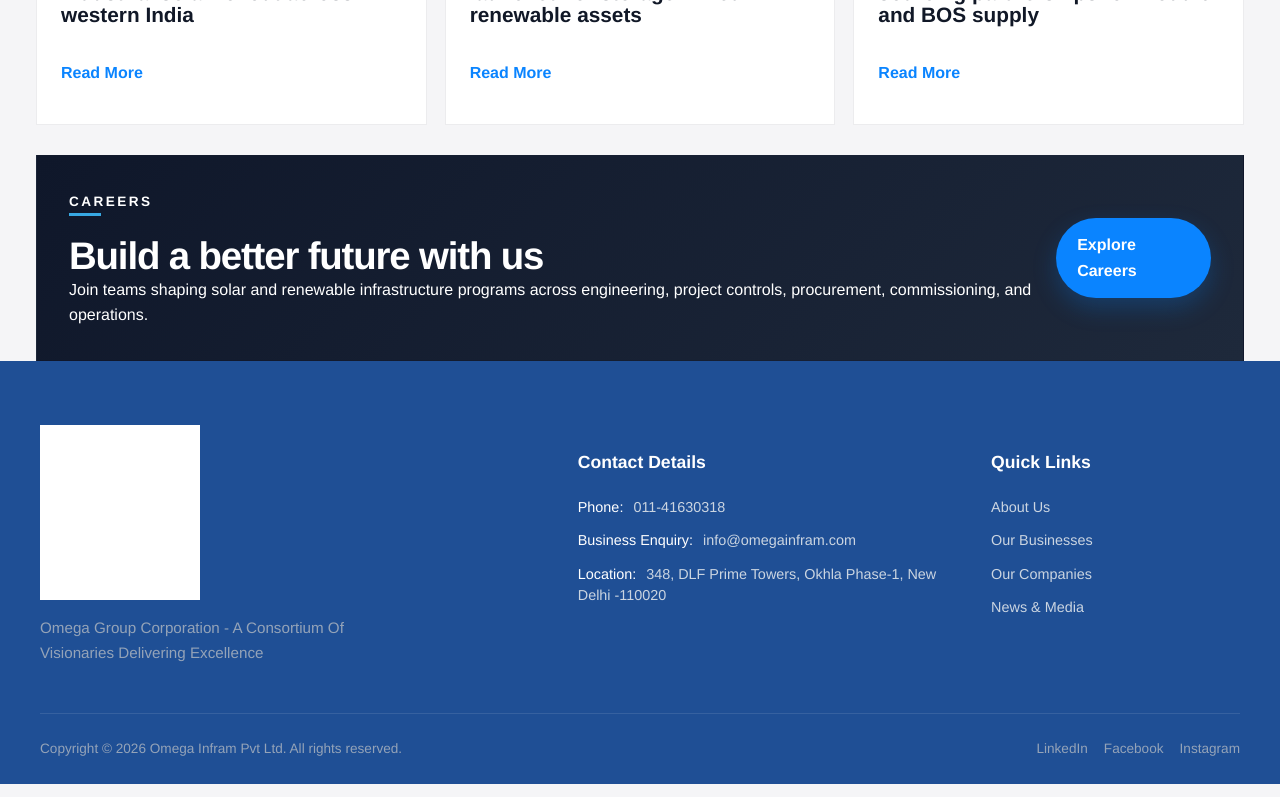
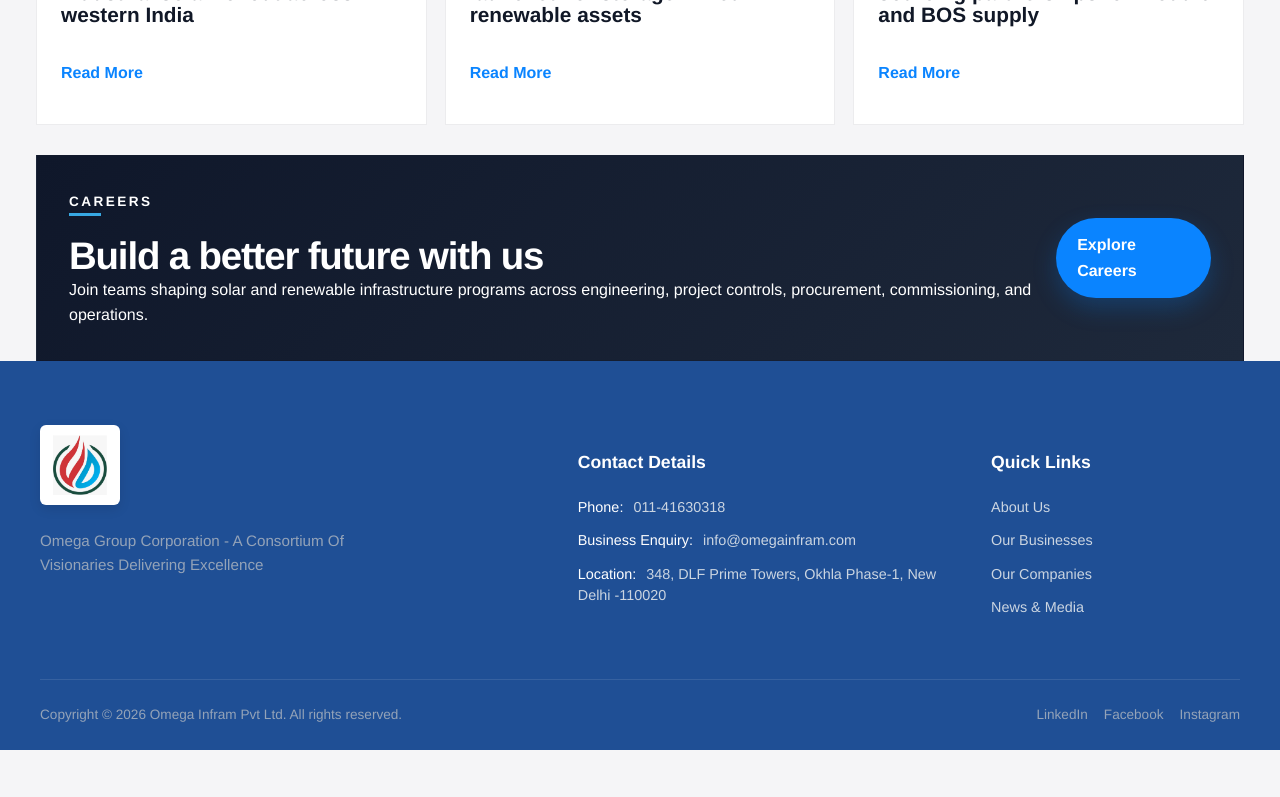
Before and after one commit to Techfirst123/omegainfram, a React (Vite) app: page / in a window 1280 px wide. Shown: the part 4024-4821 px from the top of the page. After the commit the page ends 4798 px from the top, so only its background shows below. Built offline with nearby package versions, Linux system fonts and the light colour scheme.

Commit message:
Provide crisp white background card to footer logo to preserve original red asset values matching header

```diff
--- a/src/App.css
+++ b/src/App.css
@@ -1042,9 +1042,14 @@ main {
 }
 
 .footer-col-brand .footer-logo {
-  width: 160px;
-  margin-bottom: 16px;
-  filter: brightness(0) invert(1);
+  width: 80px;
+  height: 80px;
+  object-fit: contain;
+  background: #ffffff;
+  padding: 10px;
+  border-radius: 6px;
+  margin-bottom: 24px;
+  box-shadow: 0 4px 12px rgba(0, 0, 0, 0.1);
 }
 
 .footer-slogan {
```
